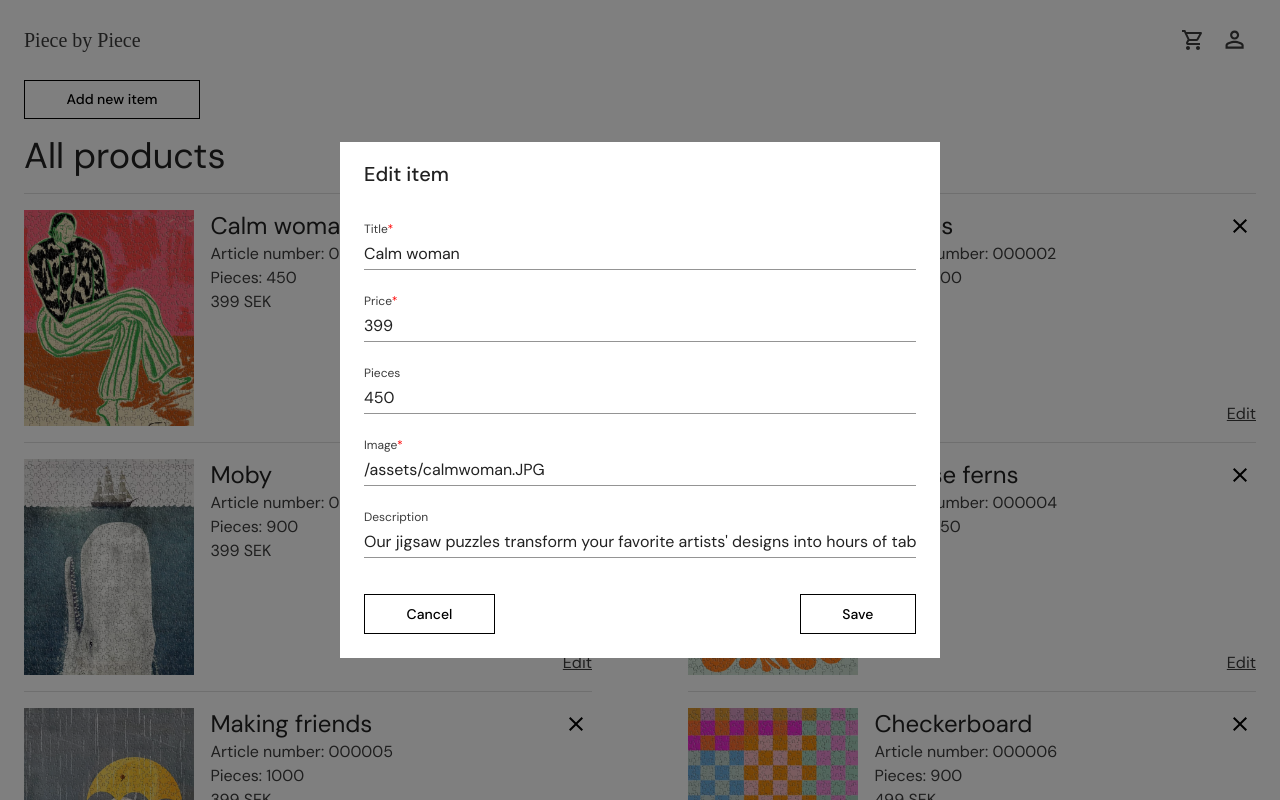
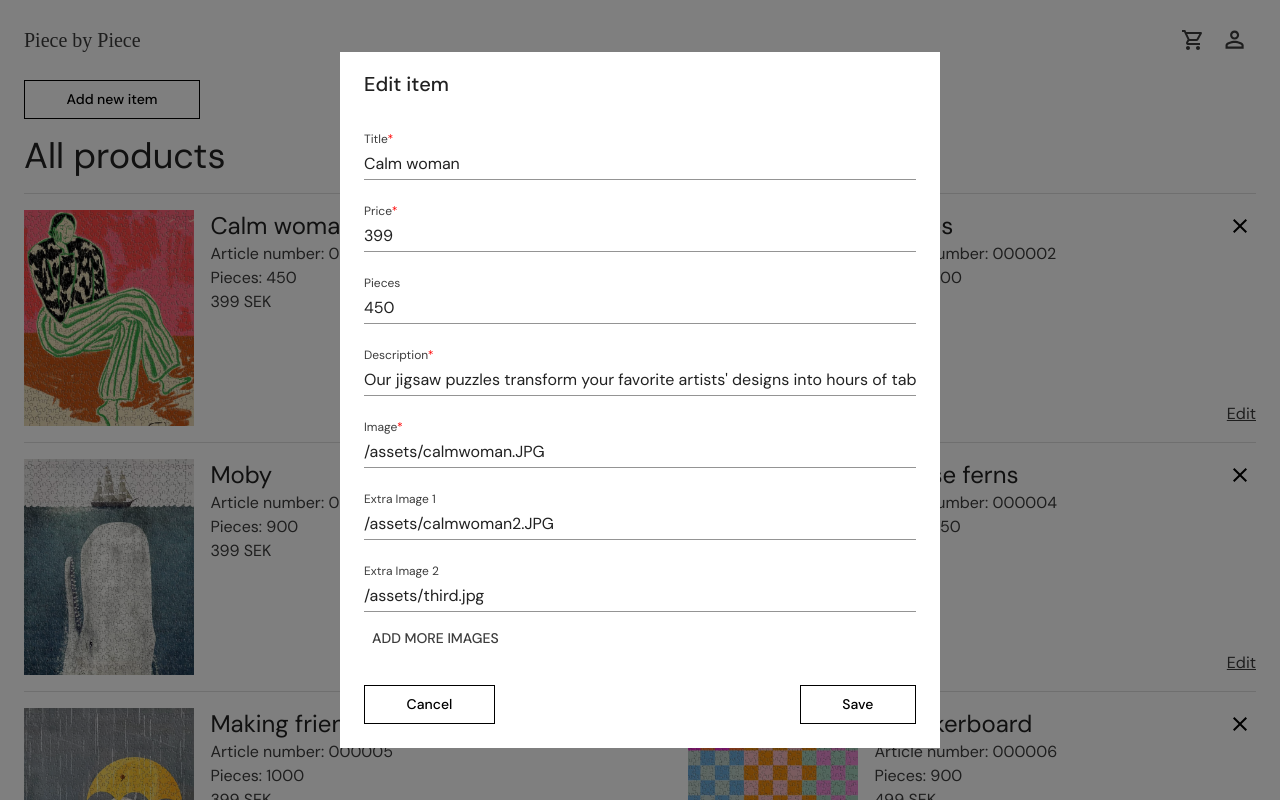
Before and after one commit to jesnagbg/react-webshop-ts-jenny-ellen-nat, a React (Vite) app: page /admin/product/000001 in a window 1280 px wide. Shown: the top 800 px of the page. Built offline with nearby package versions, Linux system fonts and the light colour scheme.

Commit message:
works to add extra

```diff
--- a/src/components/AdminProductForm.tsx
+++ b/src/components/AdminProductForm.tsx
@@ -1,7 +1,15 @@
 import {
-  Box, Dialog, DialogActions, DialogContent, DialogTitle, FormHelperTextProps, TextField
+  Box,
+  Button,
+  Dialog,
+  DialogActions,
+  DialogContent,
+  DialogTitle,
+  FormHelperTextProps,
+  TextField
 } from '@mui/material';
 import { useFormik } from 'formik';
+import { useState } from 'react';
 import { useNavigate, useParams } from 'react-router-dom';
 import * as yup from 'yup';
 import { Product } from '../../data';
@@ -24,9 +32,13 @@ const validationSchema = yup.object({
     .required('Title required'),
   image: yup
     .string()
-    .url('Image must be a valid URL')
+    //.url('Image must be a valid URL')
     .required('Image required'),
-  //images: yup.array(yup.string()),
+  images: yup
+    .array()
+    //.of(yup.string().url('Image must be a valid URL'))
+    .max(4, 'You can add up to 4 extra images')
+    .optional(),
   price: yup
     .number()
     .min(1, 'Price must be greater than 0')
@@ -58,6 +70,22 @@ export default function AdminProductForm({
   const { id } = useParams<{ id: string }>();
   const productFromId = products.find((p) => p.id === id) || null;
 
+  const [extraImages, setExtraImages] = useState<string[]>(
+    isEdit && productFromId && productFromId.images ? productFromId.images : []
+  );
+
+  const handleExtraImageChange = (index: number, newImageUrl: string) => {
+    const updatedExtraImages = extraImages.map((imageUrl, i) =>
+      i === index ? newImageUrl : imageUrl
+    );
+    setExtraImages(updatedExtraImages);
+    formik.setFieldValue('images', updatedExtraImages);
+  };
+
+  const addExtraImage = () => {
+    setExtraImages([...extraImages, '']);
+  };
+
   const formik = useFormik<ProductCreate>({
     initialValues:
       isEdit && productFromId
@@ -88,6 +116,8 @@ export default function AdminProductForm({
         pieces: values.pieces,
         images: values.images,
       };
+
+      console.log(newProduct);
 
       if (isEdit) {
         setProducts(
@@ -190,6 +220,35 @@ export default function AdminProductForm({
               fullWidth
               margin="normal"
               variant="standard"
+              id="description"
+              name="description"
+              inputProps={{
+                'data-cy': 'product-description',
+              }}
+              label={
+                <>
+                  Description<span style={requiredIndicator}>*</span>
+                </>
+              }
+              value={formik.values.description}
+              error={
+                formik.touched.description && Boolean(formik.errors.description)
+              }
+              onChange={formik.handleChange}
+              onBlur={formik.handleBlur}
+              helperText={
+                formik.touched.description && formik.errors.description
+              }
+              FormHelperTextProps={
+                {
+                  'data-cy': 'product-description-error',
+                } as FormHelperTextProps
+              }
+            />
+            <TextField
+              fullWidth
+              margin="normal"
+              variant="standard"
               id="image"
               name="image"
               inputProps={{
@@ -209,38 +268,25 @@ export default function AdminProductForm({
                 { 'data-cy': 'product-image-error' } as FormHelperTextProps
               }
             />
+            {extraImages.map((imageUrl, index) => (
               <TextField
+                key={index}
                 fullWidth
                 margin="normal"
                 variant="standard"
-              id="description"
-              name="description"
-              inputProps={{
-                'data-cy': 'product-description',
-              }}
-              label="Description"
-              value={formik.values.description}
-              error={
-                formik.touched.description && Boolean(formik.errors.description)
-              }
-              onChange={formik.handleChange}
-              onBlur={formik.handleBlur}
-              helperText={
-                formik.touched.description && formik.errors.description
-              }
-              FormHelperTextProps={
-                {
-                  'data-cy': 'product-description-error',
-                } as FormHelperTextProps
-              }
+                id={`extra-image-${index}`}
+                name={`extra-image-${index}`}
+                label={`Extra Image ${index + 1}`}
+                value={imageUrl}
+                onChange={(e) => handleExtraImageChange(index, e.target.value)}
               />
-            {/* <Button
-            onClick={() =>
-              formik.setFieldValue('images', [...formik.values.images, ''])
-            }
+            ))}
+            <Button
+              onClick={addExtraImage}
+              disabled={extraImages.length >= 4}
             >
               Add more images
-          </Button> */}
+            </Button>
           </Box>
         </DialogContent>
         <DialogActions sx={buttonContainer}>
```
Lines whose indentation alone changed are shown as unchanged.
